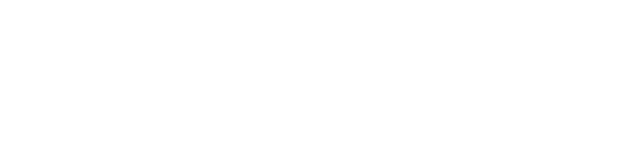
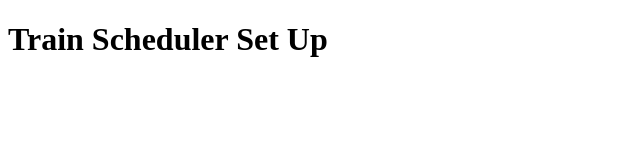
Before and after one commit to muri03/Train-Scheduler, a plain HTML site: page index.html in a window 1280 px wide. Shown: the whole page, without its empty margins (0-640 px from the left). Drawn offline with Linux system fonts and the light colour scheme.

Commit message:
initial template

```diff
--- a/index.html
+++ b/index.html
@@ -5,6 +5,7 @@
 	<title>Train Scheduler</title>
 </head>
 <body>
+<h1>Train Scheduler Set Up</h1>
 
 </body>
 </html>
```
